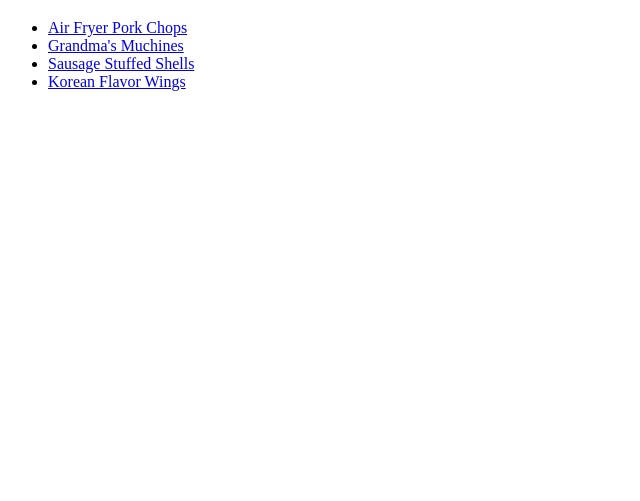
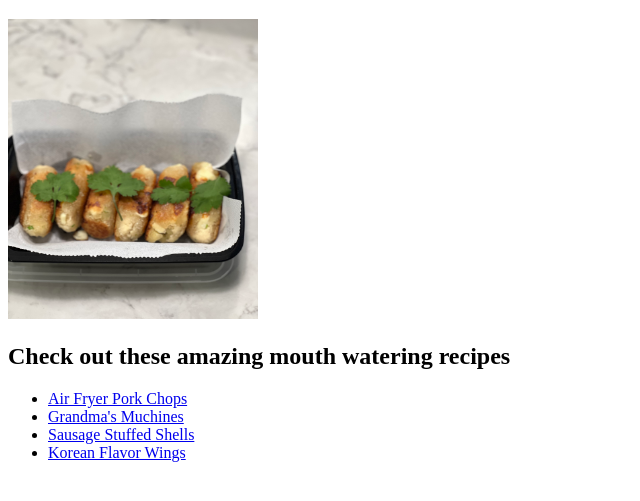
Before and after one commit to antoni0alvarad0/odin-recipes, a plain HTML site: page index.html in a window 1280 px wide. Shown: the part 61-562 px from the top of the page, without its empty margins (0-640 px from the left). Drawn offline with Linux system fonts and the light colour scheme.

Commit message:
Edited main page

```diff
--- a/index.html
+++ b/index.html
@@ -7,7 +7,8 @@
 </head>
 <body>
     <h1>Odin Recipes</h1>
-
+    <img src="images/muchines.jpeg" alt="Muchines in a plate ready to eat." width="250px" height="300px">
+    <h2>Check out these amazing mouth watering recipes</h2>
     <ul>
         <li><a href="recipes/chops.html">Air Fryer Pork Chops</a></li>
         <li><a href="recipes/muchines.html">Grandma's Muchines</a></li>
```
